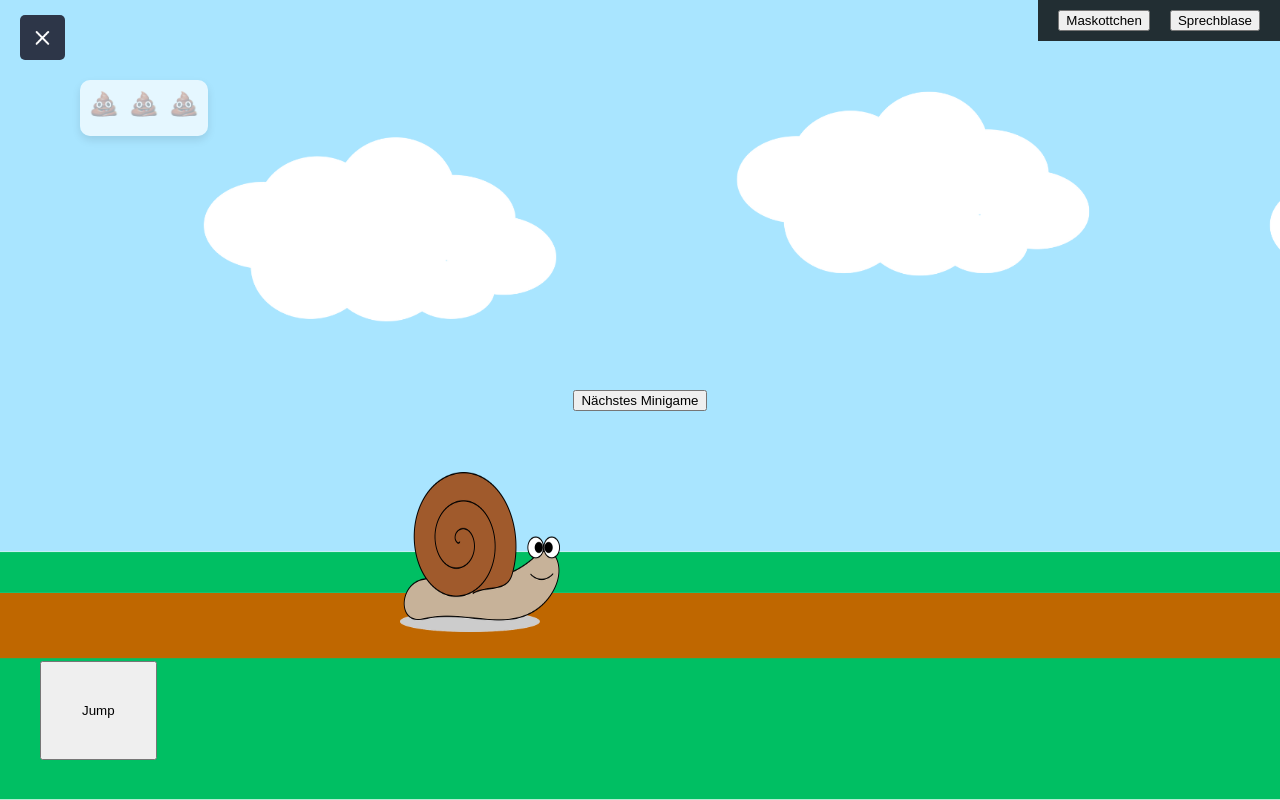
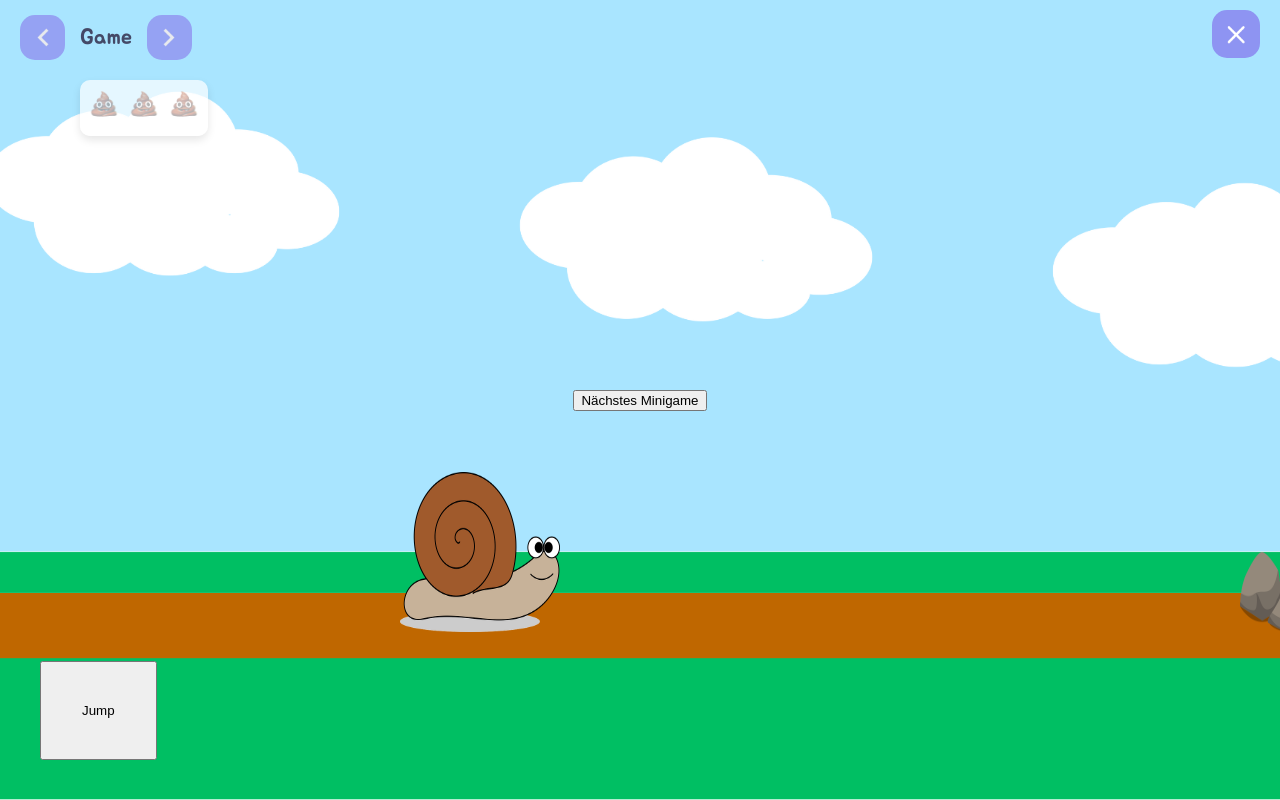
Before and after one commit to schule4-0/pets, a Vue app: page /pets/dog/stages/3 in a window 1280 px wide. Built offline with nearby package versions, Linux system fonts and the light colour scheme.

Commit message:
fix position of closebutton, improve design of buttons

```diff
--- a/src/views/MainGameView.vue
+++ b/src/views/MainGameView.vue
@@ -7,14 +7,23 @@
 
     <!-- Overlay content positioned at corners over the game content -->
     <div class="overlay-top-left">
-      <button @click="goBackToHome" class="closeButton">
-        <img src="@/assets/CloseButton.png" />
-      </button>
-    </div>
-    <div class="overlay-top-right">
-      <!--for demonstration only-->
-      <button @click="toggleMascot">Maskottchen</button>
-      <button @click="toggleSpeechBubble">Sprechblase</button>
+      <div class="navigation">
+        <button @click="goBack" class="goBackButton">
+          <img src="@/assets/icon_arrows (1).png" />
+          <!-- for demonstration only, later with icon -->
+        </button>
+        <h2>Game</h2>
+        <button @click="goToNextStage" class="goNextButton">
+          <img src="@/assets/icon_arrows (1).png" />
+          <!-- for demonstration only, later with icon -->
+        </button>
+      </div>
+      <div class="overlay-top-right">
+        <button @click="goBackToHome" class="closeButton">
+          <img src="@/assets/CloseButtonNew.png" />
+          <!-- for demonstration only, later with icon -->
+        </button>
+      </div>
     </div>
     <div class="mascot">
       <mascot-item />
@@ -24,31 +33,19 @@
 
 <script setup lang="ts">
 import { useRouter } from 'vue-router'
-import { useMascotStore } from '@/stores/useMascotStore'
 import MascotItem from '@/components/MascotItem.vue'
+import { useStageNavigator } from '@/composables/useNavigation'
 
 const router = useRouter()
-const mascot = useMascotStore()
+
+const { goToNextStage } = useStageNavigator()
+
+function goBack() {
+  router.back()
+}
 
 function goBackToHome() {
   router.push(`/`)
-}
-
-//for demonstration only
-function toggleMascot() {
-  if (mascot.showMascot) {
-    mascot.hideMascotItem()
-  } else {
-    mascot.showMascotItem()
-  }
-}
-//for demonstration only
-function toggleSpeechBubble() {
-  if (mascot.speechBubbleShown) {
-    mascot.hideSpeechBubble()
-  } else {
-    mascot.showSpeechBubble()
-  }
 }
 </script>
 
@@ -71,17 +68,16 @@ main {
   }
 }
 
-$overlay-color: rgba(0, 0, 0, 0.8);
-$overlay-color-left: transparent;
+$overlay-color: transparent;
 $overlay-padding: 10px;
-@mixin overlay-position($top: null, $right: null, $bottom: null, $left: null, $color: null) {
+@mixin overlay-position($top: null, $right: null, $bottom: null, $left: null) {
   position: fixed;
   display: flex;
   align-items: center;
   padding: $overlay-padding;
   z-index: 1000;
-  background: $color;
-  color: white;
+  background: $overlay-color;
+  color: #444967;
   top: $top;
   right: $right;
   bottom: $bottom;
@@ -89,10 +85,10 @@ $overlay-padding: 10px;
 }
 
 .overlay-top-left {
-  @include overlay-position(5px, null, null, 0, $overlay-color-left);
+  @include overlay-position(5px, null, null, 0);
 }
 .overlay-top-right {
-  @include overlay-position(0, 0, null, null, $overlay-color);
+  @include overlay-position(0, 0, null, null);
 }
 
 button {
@@ -107,6 +103,44 @@ button {
   opacity: 1;
 }
 
+.navigation {
+  display: flex;
+  justify-content: space-between;
+  gap: 5px;
+  align-items: center;
+}
+
+.goBackButton {
+  cursor: pointer;
+  padding: 5px;
+  background: #95a2f3;
+  border: none;
+  border-radius: 15px;
+
+  img {
+    width: 35px;
+    height: 35px;
+    object-fit: cover;
+    display: block;
+    transform: rotate(180deg);
+  }
+}
+
+.goNextButton {
+  cursor: pointer;
+  padding: 5px;
+  background: #95a2f3;
+  border: none;
+  border-radius: 15px;
+
+  img {
+    width: 35px;
+    height: 35px;
+    object-fit: cover;
+    display: block;
+  }
+}
+
 .closeButton {
   cursor: pointer;
   border: none;
@@ -114,9 +148,9 @@ button {
   background: none;
 
   img {
-    width: 45px;
-    height: 45px;
-    border-radius: 5px;
+    width: 48px;
+    height: 48px;
+    border-radius: 15px;
     object-fit: cover;
     display: block;
   }
--- a/src/views/dog/RecapQuiz.vue
+++ b/src/views/dog/RecapQuiz.vue
@@ -7,7 +7,7 @@
         :class="{ answered: answered }"
         class="progress-buttons"
       >
-        <img src="@/assets/icon_arrow.png" />
+        <img src="@/assets/icon_arrows (1).png" />
         <!-- for demonstration only, later with icon -->
       </button>
     </div>
```
Also changed, not shown: src/assets/CloseButtonNew.png (added).
